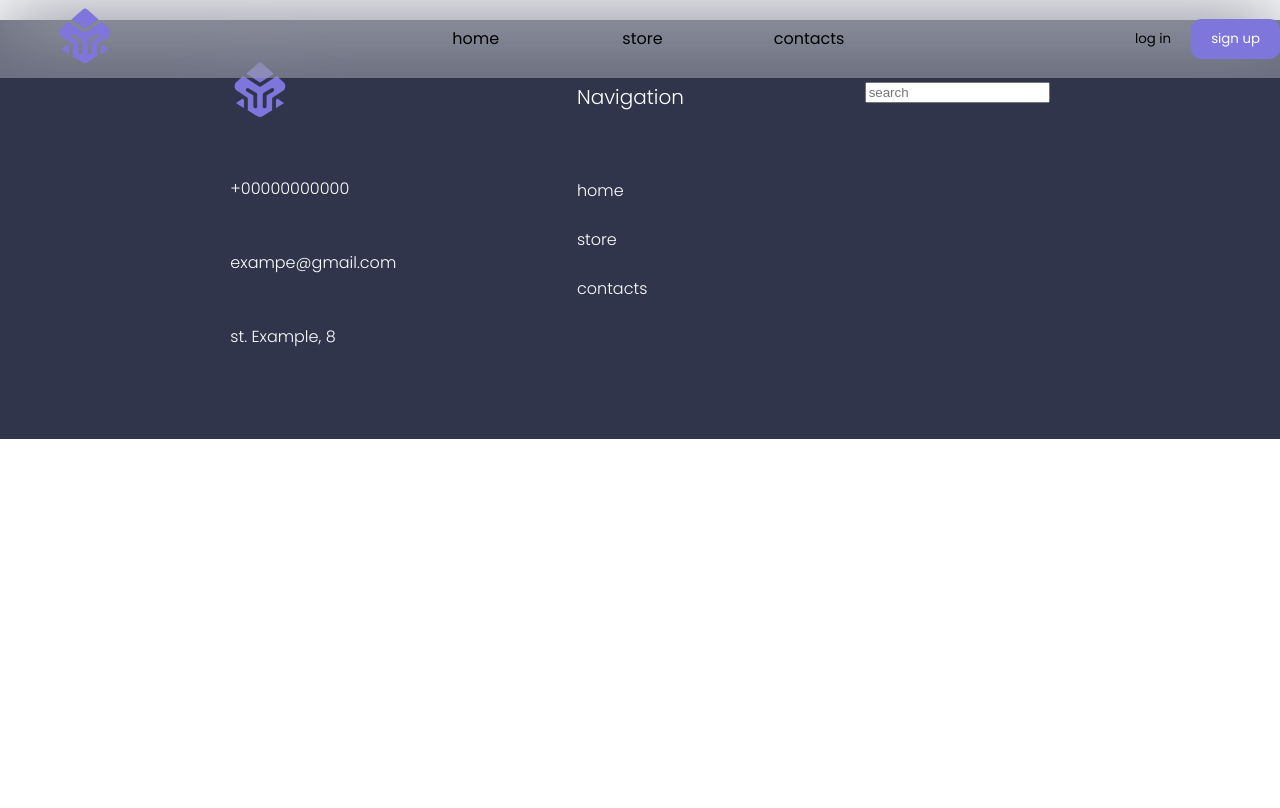
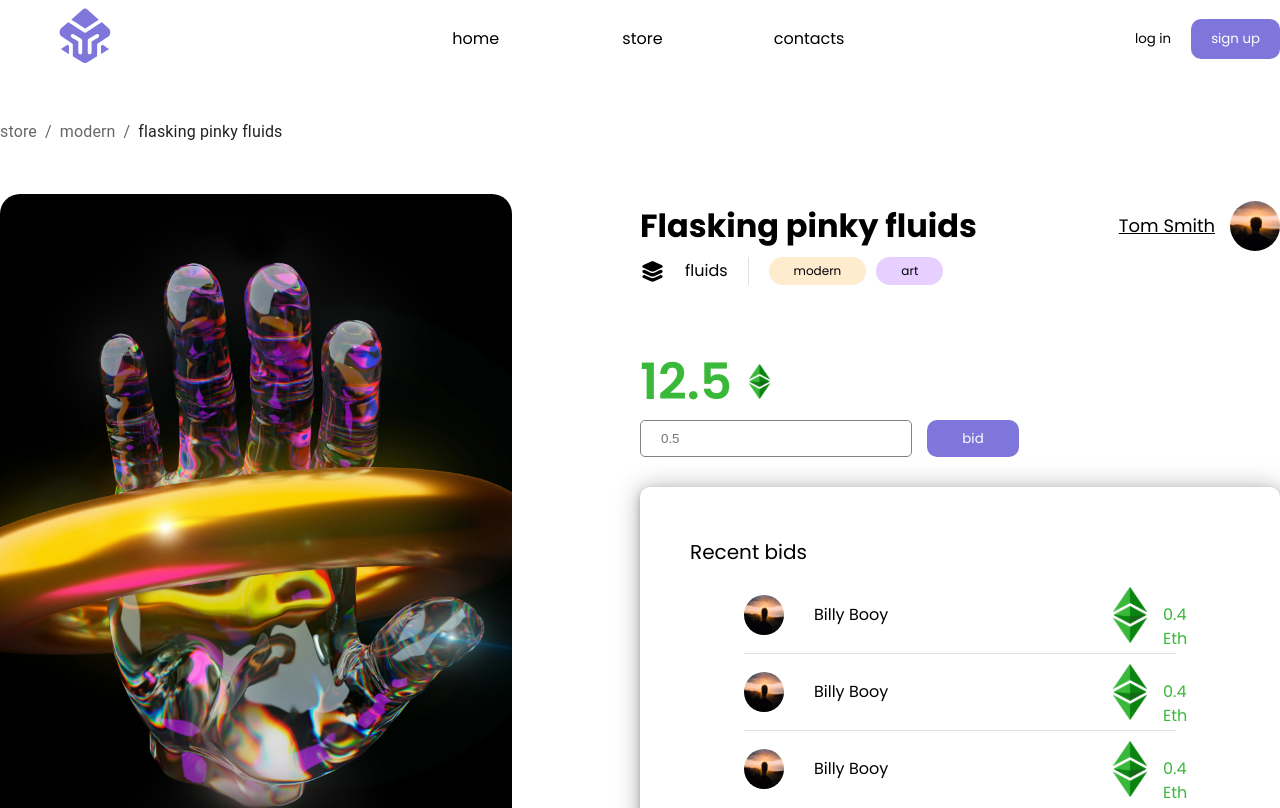
Before and after one commit to totskaiasonia/nft-store-front, a React (Vite) app: page /store/1 in a window 1280 px wide. Shown: the top 808 px of the page. Built offline with nearby package versions, Linux system fonts and the light colour scheme.

Commit message:
add page for one good & navigating to this page

```diff
--- a/src/App.tsx
+++ b/src/App.tsx
@@ -1,6 +1,6 @@
 import './App.css'
 import {Routes, Route} from 'react-router-dom';
-import { Home, Store } from './_root/pages';
+import { Good, Home, Store } from './_root/pages';
 import SignInForm from './_auth/forms/SignInForm';
 import SignUpForm from './_auth/forms/SignUpForm';
 import AuthLayout from './_auth/AuthLayout';
@@ -24,6 +24,7 @@ function App() {
           <Route element={<RootLayout/>}>
             <Route index element={<Home/>} />
             <Route path='/store' element={<Store/>}/>
+            <Route path='/store/:nftId' element={<Good/>}/>
           </Route>
         </Routes>
       </main>
--- /dev/null
+++ b/src/_root/pages/Good.module.css
@@ -0,0 +1,132 @@
+.goodWrapper {
+    display: flex;
+    justify-content: space-between;
+    margin: 50px 0;
+}
+.goodImg {
+    width: 40%;
+    object-fit: cover;
+    border-radius: 20px;
+}
+.goodInfo {
+    width: 50%;
+}
+.goodInfo h1 {
+    margin: 0;
+    font-weight: 700;
+}
+.mainInfo {
+    display: flex;
+    justify-content: space-between;
+    align-items: center;
+}
+
+.mainInfo_author {
+    display: flex;
+    justify-content: flex-end;
+    align-items: center;
+}
+.mainInfo_author p {
+    text-decoration: underline;
+    margin-right: 15px;
+    font-size: 18px;
+}
+.mainInfo_author img {
+    width: 50px;
+    height: 50px;
+    border-radius: 50px;
+    object-fit: cover;
+}
+.goodAccessory {
+    display: flex;
+}
+.goodAccessory_collection {
+    display: flex;
+    align-items: center;
+}
+.goodAccessory_collection > p {
+    margin: 0 20px;
+}
+
+.goodAccessory_categories {
+    display: flex;
+}
+
+
+.maxPrice {
+    display: flex;
+    align-items: baseline;
+}
+
+.maxPrice p {
+    font-size: 50px;
+    color: #3AB83A;
+    font-weight: 600;
+    margin: 60px 10px 0 0;
+}
+.maxPrice img {
+    width: 35px;
+    height: 35px;
+}
+
+.makeBid {
+    display: flex;
+    margin: 0px 0 30px;
+}
+.makeBid > input {
+    width: 230px;
+    padding: 10px 20px;
+    border: 1px solid #838383;
+    border-radius: 5px;
+}
+.makeBid > button {
+    background: #7E76DA;
+    color: white;
+    border-radius: 10px;
+    width: 92px;
+    margin-left: 15px;
+}
+
+.recentBids {
+    width: 100%;
+    box-shadow: 0px 3px 7px 0px rgb(0 0 0 / 25%), 0px 1px 24px 2px rgb(0 0 0 / 25%);
+    border-radius: 10px;
+    padding: 30px 50px;
+    box-sizing: border-box;
+}
+
+.recentBids h3 {
+    font-weight: 400;
+    font-size: 20px;
+}
+
+.biddersWrapper {
+    width: 80%;
+    margin: 0 auto;
+}
+.bidder {
+    display: flex;
+    justify-content: space-between;
+}
+.bidderInfo {
+    display: flex;
+    align-items: center;
+}
+.bidderInfo > img {
+    width: 40px;
+    height: 40px;
+    border-radius: 30px;
+    margin-right: 30px;
+}
+.bidderBid {
+    display: flex;
+}
+.bidderBid p {
+    margin-left: 5px;
+    font-size: 16px;
+    color: #3AB83A;
+}
+.recentBids > button {
+    font-size: 14px;
+    margin-top: 30px;
+}
--- /dev/null
+++ b/src/_root/pages/Good.tsx
@@ -0,0 +1,106 @@
+import Breadcrumbs from "@mui/material/Breadcrumbs"
+import Link from "@mui/material/Link"
+import Typography from "@mui/material/Typography"
+import Divider from "@mui/material/Divider";
+
+import { IoLayers } from "react-icons/io5";
+import { FaArrowDown } from "react-icons/fa6";
+
+import styles from './Good.module.css';
+
+import nftImg from '../../assets/nft-sample.jpg';
+import avaImg from '../../assets/authorAva.jpg';
+import ethImg from '../../assets/eth-icon.svg';
+
+import CategoryLabel from "../../components/CategoryLabel";
+
+const Good = () => {
+  return (
+    <div className={`layout`}>
+        <Breadcrumbs aria-label="breadcrumb" style={{marginTop: '100px'}}>
+            <Link underline="hover" color="inherit" href="/store">
+                store
+            </Link>
+            <Link underline="hover" color="inherit" href="/store/modern">
+                modern
+            </Link>
+            <Typography color="text.primary">flasking pinky fluids</Typography>
+        </Breadcrumbs>
+        <div className={styles.goodWrapper}>
+            <img className={styles.goodImg} src={nftImg} alt=""/>
+            <div className={styles.goodInfo}>
+                <div className={styles.mainInfo}>
+                    <h1>Flasking pinky fluids</h1>
+                    <div className={styles.mainInfo_author}>
+                        <p>Tom Smith</p>
+                        <img src={avaImg} alt="" />
+                    </div>
+                </div>
+                <div className={styles.goodAccessory}>
+                    <div className={styles.goodAccessory_collection}>
+                        <IoLayers color="black" size={25}/>
+                        <p>fluids</p>
+                    </div>
+                    <Divider orientation="vertical" flexItem/>
+                    <div className={styles.goodAccessory_categories}>
+                        <div style={{margin: '0 10px 0 20px'}}>
+                            <CategoryLabel category="modern" color='#FFECCF'/>
+                        </div>
+                        <div style={{marginRight: '10px'}}>
+                            <CategoryLabel category="art" color='#E7CFFF'/>
+                        </div>
+                    </div>
+                </div>
+                <div className={styles.maxPrice}>
+                    <p>12.5</p>
+                    <img src={ethImg} alt="" />
+                </div>
+                <div className={styles.makeBid}>
+                    <input type="number" placeholder="0.5"/>
+                    <button>bid</button>
+                </div>
+                <div className={styles.recentBids}>
+                    <h3>Recent bids</h3>
+                    <div className={styles.biddersWrapper}>
+                        <div className={styles.bidder}>
+                            <div className={styles.bidderInfo}>
+                                <img src={avaImg} alt="" />
+                                <p>Billy Booy</p>
+                            </div>
+                            <div className={styles.bidderBid}>
+                                <img src={ethImg} alt="" />
+                                <p>0.4 Eth</p>
+                            </div>
+                        </div>
+                        <Divider style={{margin: '10px 0'}}/>
+                        <div className={styles.bidder}>
+                            <div className={styles.bidderInfo}>
+                                <img src={avaImg} alt="" />
+                                <p>Billy Booy</p>
+                            </div>
+                            <div className={styles.bidderBid}>
+                                <img src={ethImg} alt="" />
+                                <p>0.4 Eth</p>
+                            </div>
+                        </div>
+                        <Divider style={{margin: '10px 0'}}/>
+                        <div className={styles.bidder}>
+                            <div className={styles.bidderInfo}>
+                                <img src={avaImg} alt="" />
+                                <p>Billy Booy</p>
+                            </div>
+                            <div className={styles.bidderBid}>
+                                <img src={ethImg} alt="" />
+                                <p>0.4 Eth</p>
+                            </div>
+                        </div>
+                    </div>
+                    <button>see all <FaArrowDown size={12}/></button>
+                </div>
+            </div>
+        </div>
+    </div>
+  )
+}
+
+export default Good
--- a/src/_root/pages/index.ts
+++ b/src/_root/pages/index.ts
@@ -1,2 +1,3 @@
 export {default as Home} from './Home';
 export {default as Store} from './Store';
+export {default as Good} from './Good';
--- /dev/null
+++ b/src/components/CategoryLabel.module.css
@@ -0,0 +1,5 @@
+.category {
+    padding: 5px 25px;
+    border-radius: 30px;
+    font-size: 12px;
+}
--- /dev/null
+++ b/src/components/CategoryLabel.tsx
@@ -0,0 +1,14 @@
+import styles from './CategoryLabel.module.css';
+
+interface PropsType {
+    category: string,
+    color: string,
+}
+
+const CategoryLabel = (props: PropsType) => {
+  return (
+    <div className={styles.category} style={{background: props.color}}>{props.category}</div>
+  )
+}
+
+export default CategoryLabel
--- a/src/components/NftCard.tsx
+++ b/src/components/NftCard.tsx
@@ -2,9 +2,12 @@ import styles from './NftCard.module.css';
 import eth from '../assets/eth-icon.svg';
 import nftSample from '../assets/nft-sample.jpg';
 
+import { useNavigate } from 'react-router-dom';
+
 const NftCard = () => {
+  const navigate = useNavigate();
   return (
-    <div className={styles.nftCardWrapper}>
+    <div className={styles.nftCardWrapper} onClick={() => navigate('./dkw303njjdf203jfew54')}>
         <img src={nftSample}/>
         <p className={styles.amount}>1 of 10</p>
         <h3><img src={eth} alt="" />1 Eth</h3>
```
Also changed, not shown: src/assets/authorAva.jpg (added).
